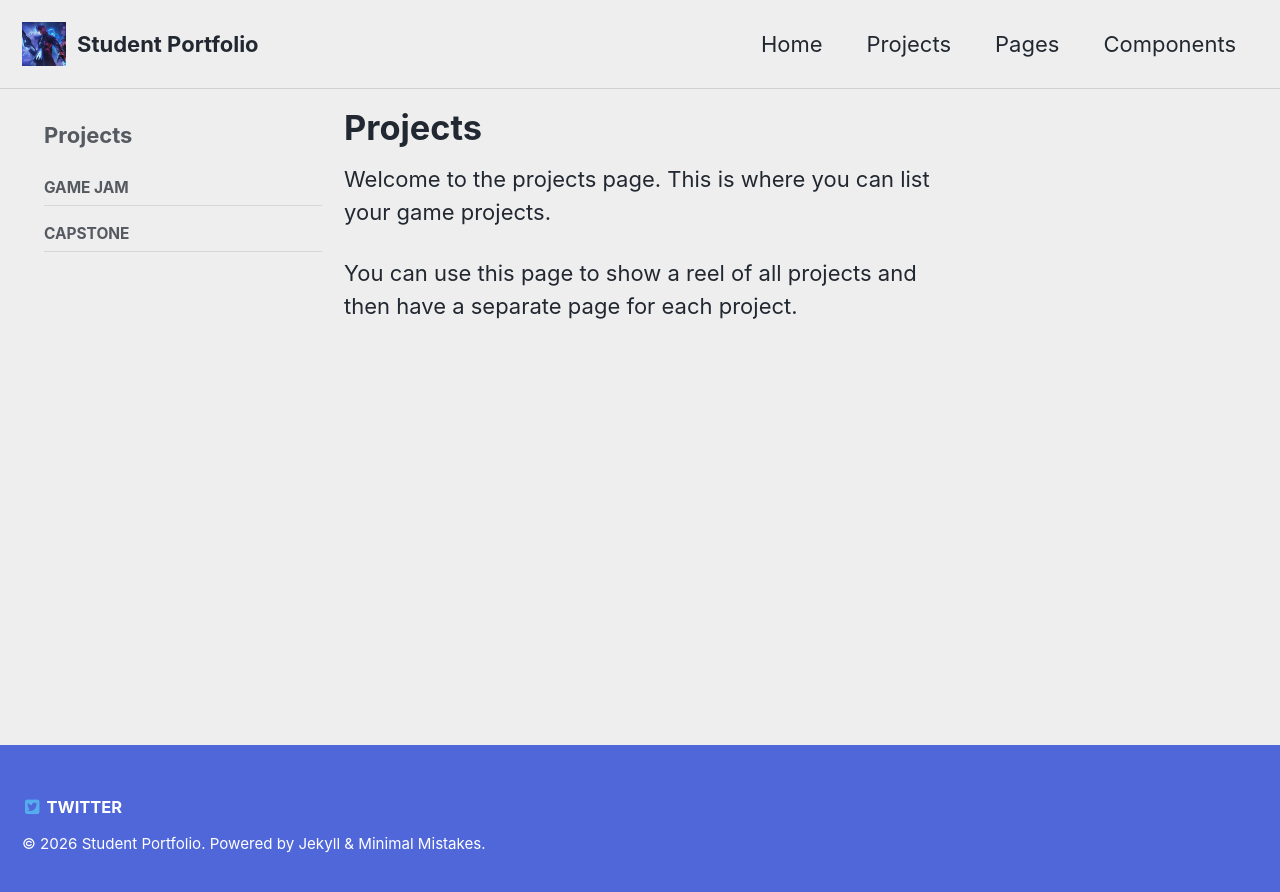
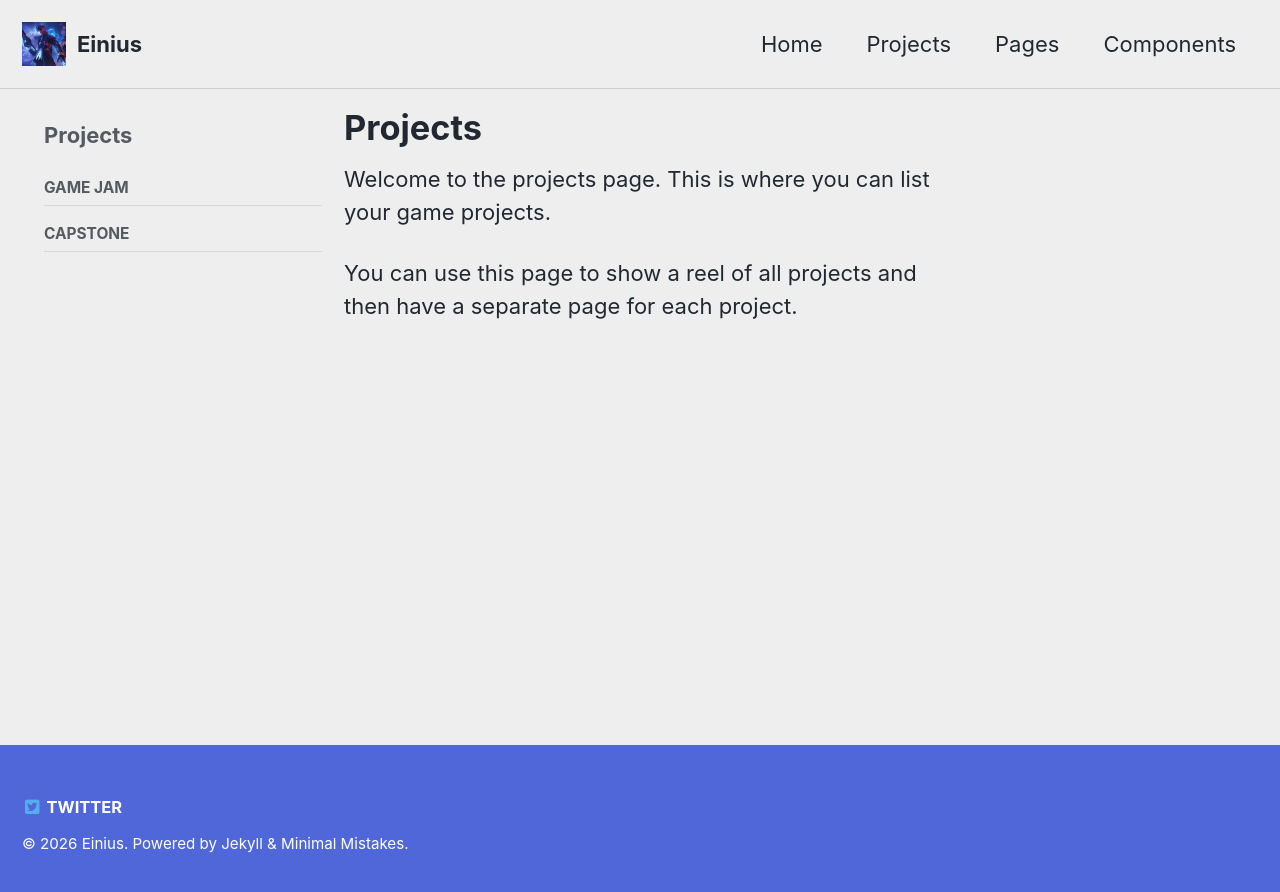
Before and after one commit to Einiuss/Einiuss.github.io, a Jekyll site: the page built from _pages/projects.md, in a window 1280 px wide. Shown: the top 892 px of the page. Built offline with Jekyll 4.4.1, drawn with Linux system fonts in a browser that asks for light colours.

Commit message:
Update _config.yml

```diff
--- a/_config.yml
+++ b/_config.yml
@@ -1,9 +1,9 @@
 # Basic site settings (edit these first)
-title: "Student Portfolio" # Site title shown in the browser and header
+title: "Einius" # Site title shown in the browser and header
 title_separator: "-"
 subtitle: # site tagline that appears below site title in masthead
-description: "A simple portfolio starter for games students." # Short site summary
-name: "Therese Charles"
+description: "Einius portfolio site" # Short site summary
+name: "Einius Sadauskas"
 url: "https://Einiuss.github.io" # Your GitHub Pages domain
 baseurl: "" # Repo name if site is in a project repo, blank for user/org site
 locale: "en-GB" # Language/region
```
